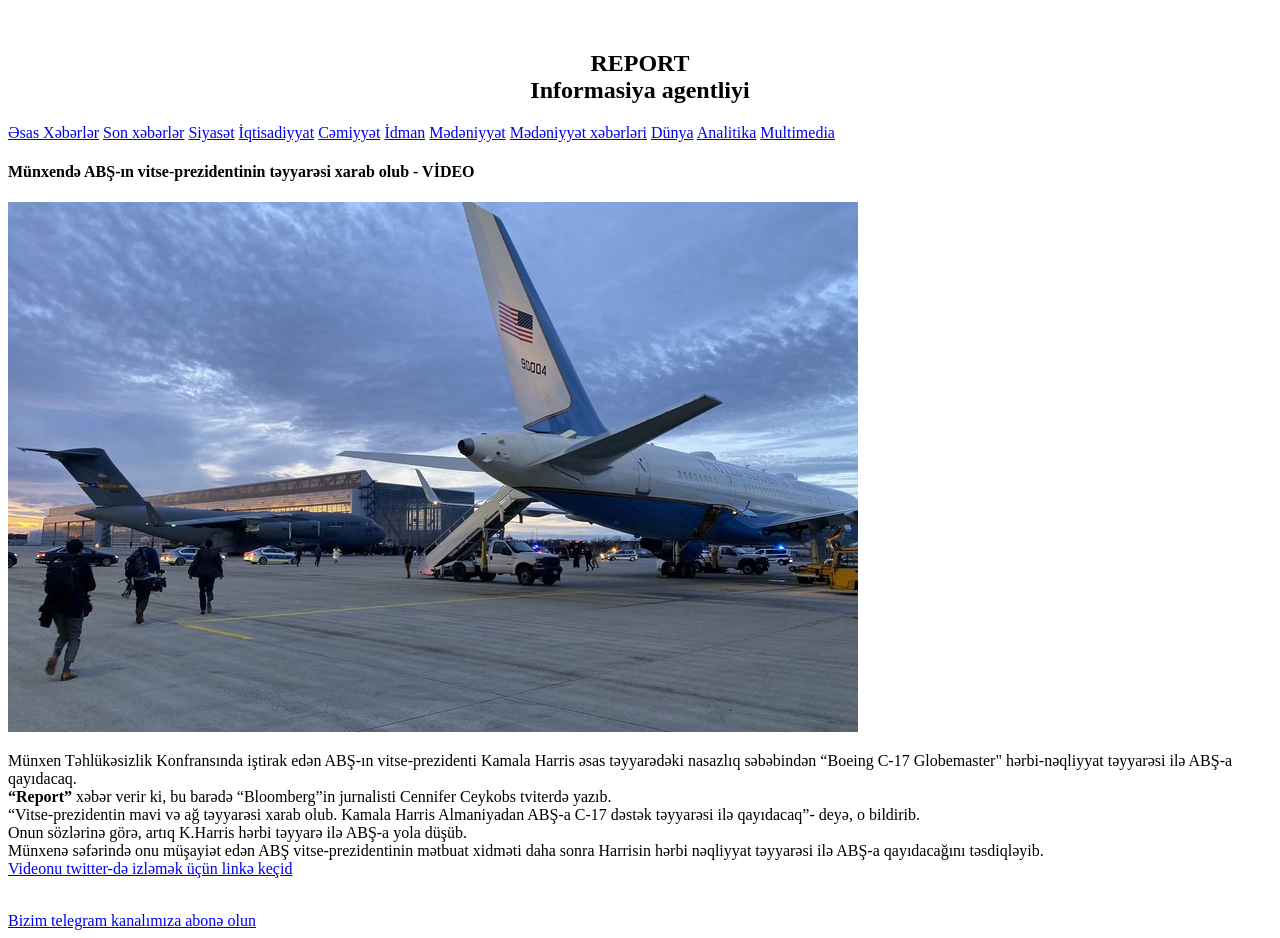
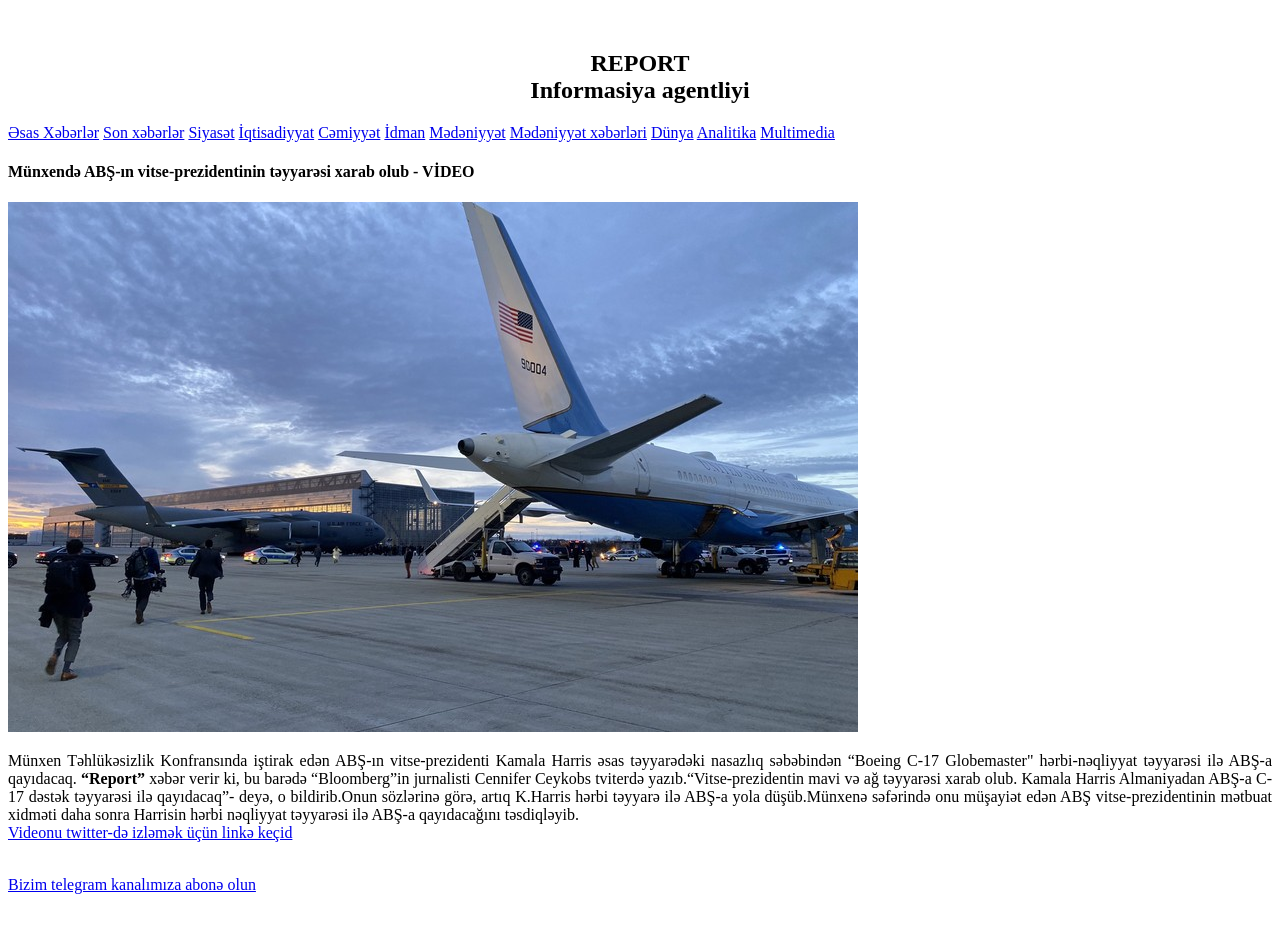
Before and after one commit to NarminBg/FirstTask, a plain HTML site: page index.html in a window 1280 px wide. After the commit the page ends 902 px from the top, so only its background shows below. Drawn offline with Linux system fonts and the light colour scheme.

Commit message:
first commit

```diff
--- a/index.html
+++ b/index.html
@@ -22,15 +22,7 @@
   <a href="http://https://report.az/multimedia/" target="_blank" rel="noopener noreferrer">Multimedia</a>
   <h4>Münxendə ABŞ-ın vitse-prezidentinin təyyarəsi xarab olub - VİDEO</h4>
   <img src="Images/airplane.jpg">
-  <p>Münxen Təhlükəsizlik Konfransında iştirak edən ABŞ-ın vitse-prezidenti Kamala Harris əsas təyyarədəki nasazlıq səbəbindən “Boeing C-17 Globemaster" hərbi-nəqliyyat təyyarəsi ilə ABŞ-a qayıdacaq.
-    <br>
-   <strong> “Report” </strong>xəbər verir ki, bu barədə “Bloomberg”in jurnalisti Cennifer Ceykobs tviterdə yazıb.
-   <br>
-    “Vitse-prezidentin mavi və ağ təyyarəsi xarab olub. Kamala Harris Almaniyadan ABŞ-a C-17 dəstək təyyarəsi ilə qayıdacaq”- deyə, o bildirib.
-    <br>
-    Onun sözlərinə görə, artıq K.Harris hərbi təyyarə ilə ABŞ-a yola düşüb.
-    <br>
-    Münxenə səfərində onu müşayiət edən ABŞ vitse-prezidentinin mətbuat xidməti daha sonra Harrisin hərbi nəqliyyat təyyarəsi ilə ABŞ-a qayıdacağını təsdiqləyib.
+  <p style="text-align: justify;">Münxen Təhlükəsizlik Konfransında iştirak edən ABŞ-ın vitse-prezidenti Kamala Harris əsas təyyarədəki nasazlıq səbəbindən “Boeing C-17 Globemaster" hərbi-nəqliyyat təyyarəsi ilə ABŞ-a qayıdacaq.<strong> “Report” </strong>xəbər verir ki, bu barədə “Bloomberg”in jurnalisti Cennifer Ceykobs tviterdə yazıb.“Vitse-prezidentin mavi və ağ təyyarəsi xarab olub. Kamala Harris Almaniyadan ABŞ-a C-17 dəstək təyyarəsi ilə qayıdacaq”- deyə, o bildirib.Onun sözlərinə görə, artıq K.Harris hərbi təyyarə ilə ABŞ-a yola düşüb.Münxenə səfərində onu müşayiət edən ABŞ vitse-prezidentinin mətbuat xidməti daha sonra Harrisin hərbi nəqliyyat təyyarəsi ilə ABŞ-a qayıdacağını təsdiqləyib.
     <br>
     <a href="https://twitter.com/i/status/1626985801824497666">Videonu twitter-də izləmək üçün linkə keçid</a>
     </p>
```
